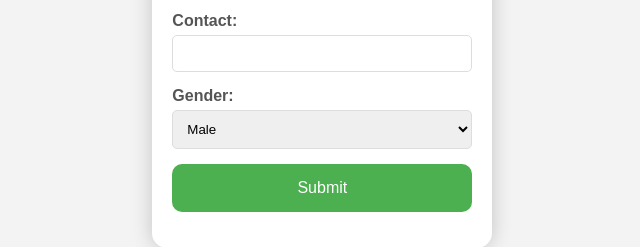
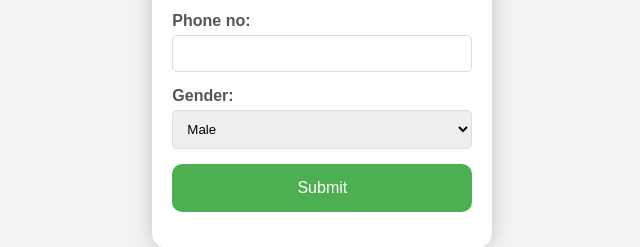
Before and after one commit to sambakethavath/sm, a plain HTML site: page registration.html in a window 1280 px wide. Shown: the part 464-711 px from the top of the page, 323-963 px from the left. Drawn offline with Linux system fonts and the light colour scheme.

Commit message:
Update registration.html

```diff
--- a/registration.html
+++ b/registration.html
@@ -79,7 +79,7 @@ A<!DOCTYPE html>
 
 
 
-            <label for="mobile">Contact:</label>
+            <label for="mobile">Phone no:</label>
             <input type="text" id="mobile" name="mobile" maxlength="10" required />
 
             <label for="gender">Gender:</label>
```
